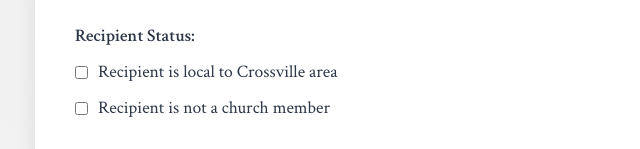
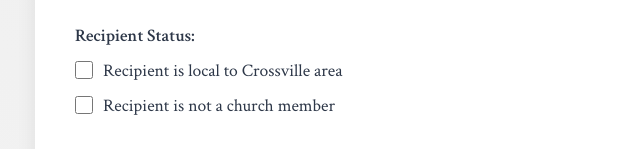
Before and after one commit to vlcosent/church-website, a plain HTML site: page index.html in a window 1280 px wide. Shown: the part 798-947 px from the top of the page, 255-895 px from the left. Drawn offline with Linux system fonts and the light colour scheme.

Commit message:
fix: align checkboxes with corresponding text

```diff
--- a/styles.css
+++ b/styles.css
@@ -86,13 +86,16 @@ body {
 .checkbox-group {
     margin: 8px 0;
     display: flex;
-    align-items: center;
+    align-items: flex-start;
+    gap: 10px;
 }
 
 .checkbox-group input[type="checkbox"] {
-    width: auto;
-    margin-right: 10px;
+    width: 18px;
+    height: 18px;
+    margin-top: 3px;
     cursor: pointer;
+    flex-shrink: 0;
 }
 
 .checkbox-group label {
@@ -100,6 +103,7 @@ body {
     margin: 0;
     cursor: pointer;
     font-weight: normal;
+    line-height: 1.5;
 }
 
 .form-group {
```
